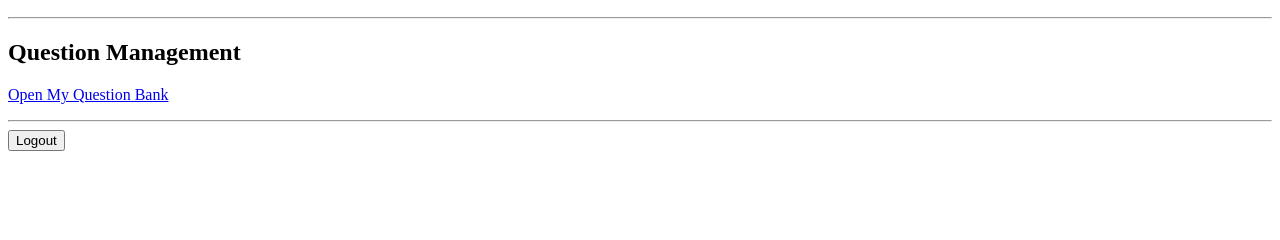
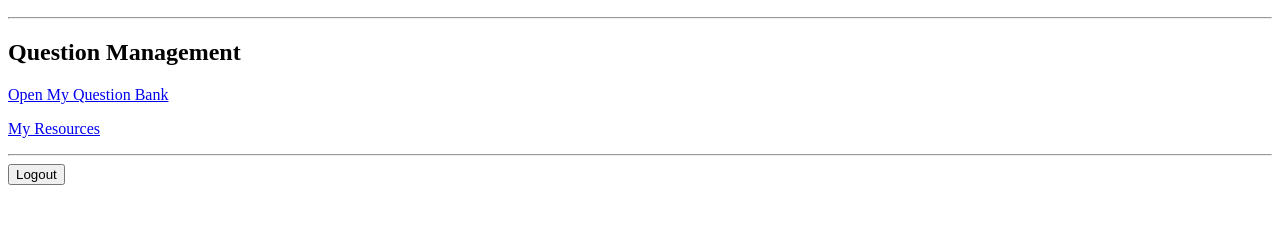
Before and after one commit to ziashafiq/AeroESP, a Django app: template accounts/templates/accounts/teacher_dashboard.html in a window 1280 px wide. Shown: the part 131-371 px from the top of the page. Run offline with Django 5.2, Linux system fonts and the light colour scheme; the template is opened without the code that fills it, so the values that code supplies are empty.

Commit message:
Add teacher resource dashboard link

```diff
--- a/accounts/templates/accounts/teacher_dashboard.html
+++ b/accounts/templates/accounts/teacher_dashboard.html
@@ -28,6 +28,12 @@
         </a>
     </p>
 
+    <p>
+        <a href="{% url 'learning:teacher_resource_list' %}">
+            My Resources
+        </a>
+    </p>
+
     <hr>
 
     <form
```
